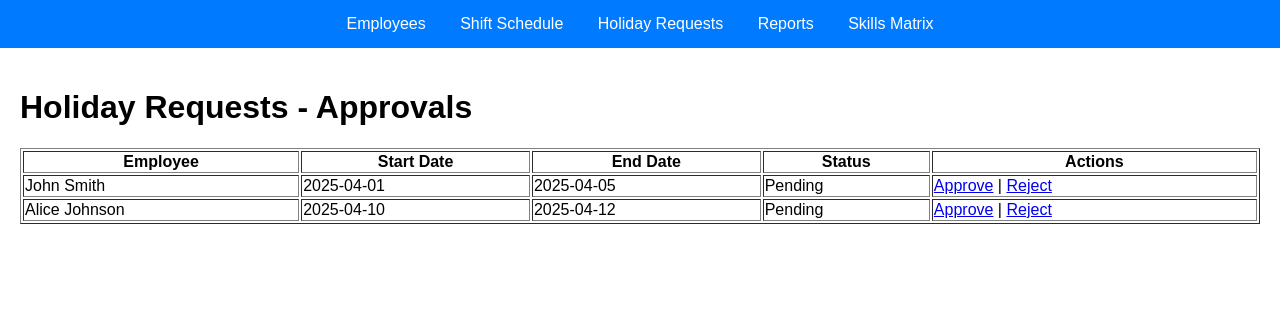
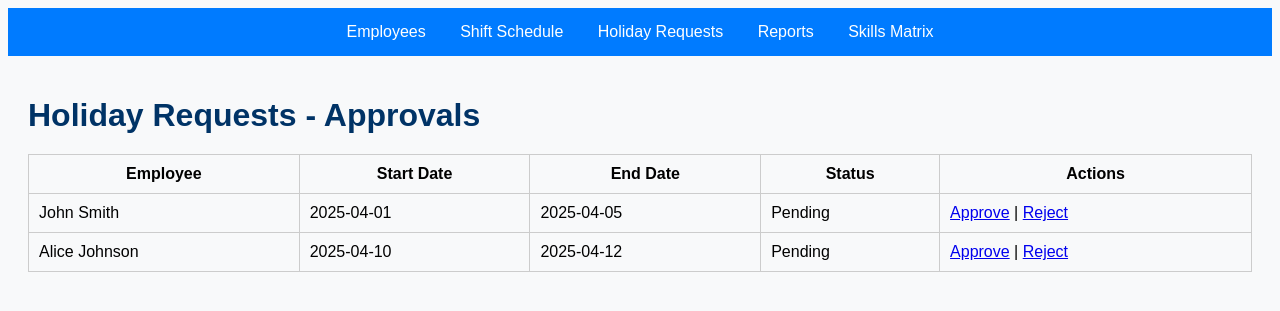
Before and after one commit to Deepeshpatel11/Labor-Tool, a Django app: page /holidays/approvals/ in a window 1280 px wide. Shown: the top 311 px of the page. Run offline with Django 5.2, Linux system fonts and the light colour scheme.

Commit message:
🎨 Set up static files for CSS/JS and linked them in base.html

```diff
--- /dev/null
+++ b/labour_management/labour_management/static/css/style.css
@@ -0,0 +1,36 @@
+body {
+    background-color: #f8f9fa;
+    font-family: Arial, sans-serif;
+}
+
+h1 {
+    color: #003366;
+    margin-bottom: 20px;
+}
+
+table {
+    border-collapse: collapse;
+}
+
+th, td {
+    padding: 10px;
+    border: 1px solid #ccc;
+}
+
+.navbar {
+    background-color: #007bff;
+    padding: 15px;
+    text-align: center;
+}
+.navbar a {
+    color: white;
+    text-decoration: none;
+    padding: 10px;
+    margin: 5px;
+}
+.navbar a:hover {
+    background-color: #0056b3;
+}
+.container {
+    padding: 20px;
+}
--- a/labour_management/labour_management/templates/labour_management/base.html
+++ b/labour_management/labour_management/templates/labour_management/base.html
@@ -1,18 +1,17 @@
+{% load static %}
 <!DOCTYPE html>
 <html lang="en">
 <head>
     <meta charset="UTF-8">
     <meta name="viewport" content="width=device-width, initial-scale=1.0">
     <title>{% block title %}Labour Management Tool{% endblock %}</title>
-    <style>
-        body { font-family: Arial, sans-serif; margin: 0; padding: 0; }
-        .navbar { background-color: #007bff; padding: 15px; text-align: center; }
-        .navbar a { color: white; text-decoration: none; padding: 10px; margin: 5px; }
-        .navbar a:hover { background-color: #0056b3; }
-        .container { padding: 20px; }
-    </style>
+
+    <!-- External CSS -->
+    <link rel="stylesheet" href="{% static 'css/style.css' %}">
+
 </head>
 <body>
+
     <div class="navbar">
         <a href="{% url 'employees_index' %}">Employees</a>
         <a href="{% url 'shifts_index' %}">Shift Schedule</a>
@@ -24,5 +23,8 @@
     <div class="container">
         {% block content %}{% endblock %}
     </div>
+
+    <!-- External JS -->
+    <script src="{% static 'js/scripts.js' %}"></script>
 </body>
 </html>
```
Also changed, not shown: labour_management/labour_management/settings.py (+8 -2 lines), labour_management/labour_management/static/js/scripts.js (added).
